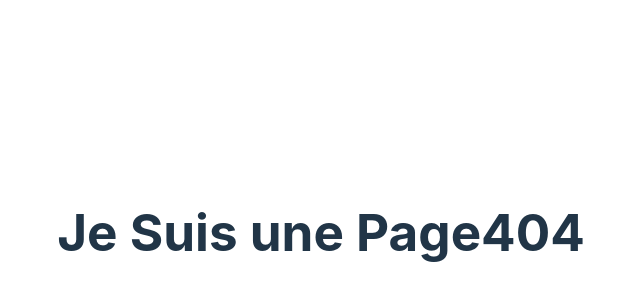
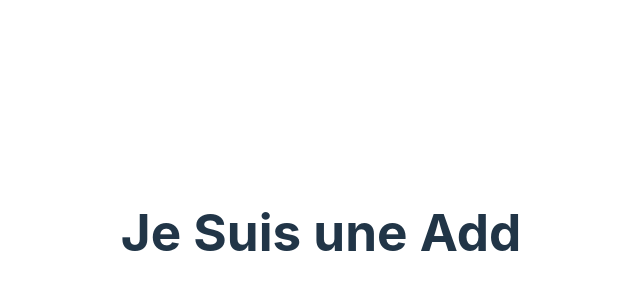
Before and after one commit to OliviaG-dev/ChatBlog, a React (Vite) app in the folder client/: page /add in a window 1280 px wide. Shown: the part 168-468 px from the top of the page, without its empty margins (319-959 px from the left). Built offline with nearby package versions, Linux system fonts and the light colour scheme.

Commit message:
:bricks: fix:router

```diff
--- a/client/src/App.tsx
+++ b/client/src/App.tsx
@@ -1,8 +1,9 @@
 import './App.css';
 import { Route, Routes } from 'react-router-dom';
 import Home from './pages/home/home';
+import Post from './pages/post/post';
 import Search from './pages/search/search';
-import Edit from './pages/edit/edit';
+import Add from './pages/add/add';
 import Page404 from './utils/page404/page404';
 
 function App() {
@@ -10,8 +11,9 @@ function App() {
     <>
       <Routes>
         <Route path="/" element={<Home />} />
-        <Route path="/Search" element={<Search />} />
-        <Route path="/Edit" element={<Edit />} />
+        <Route path="/:id" element={<Post />} />
+        <Route path="/search" element={<Search />} />
+        <Route path="/add" element={<Add />} />
         <Route path="*" element={<Page404 />} />
       </Routes>
     </>
--- a/client/src/components/nav/nav.tsx
+++ b/client/src/components/nav/nav.tsx
@@ -1,4 +1,4 @@
-import './vav.css';
+import './nav.css';
 
 function Nav() {
   return (
--- /dev/null
+++ b/client/src/pages/add/add.tsx
@@ -0,0 +1,11 @@
+import './add.css';
+
+function Add() {
+  return (
+    <>
+      <h1>Je Suis une Add</h1>
+    </>
+  );
+}
+
+export default Add;
--- a/client/src/pages/edit/edit.tsx
+++ /dev/null
@@ -1,11 +0,0 @@
-import './edit.css';
-
-function Edit() {
-  return (
-    <>
-      <h1>Je Suis une Edit</h1>
-    </>
-  );
-}
-
-export default Edit;
--- /dev/null
+++ b/client/src/pages/post/post.tsx
@@ -0,0 +1,11 @@
+import './post.css';
+
+function Post() {
+  return (
+    <>
+      <h1>Je Suis une Post</h1>
+    </>
+  );
+}
+
+export default Post;
```
Also changed, not shown: client/src/pages/add/add.css (added), client/src/pages/post/post.css (added).
